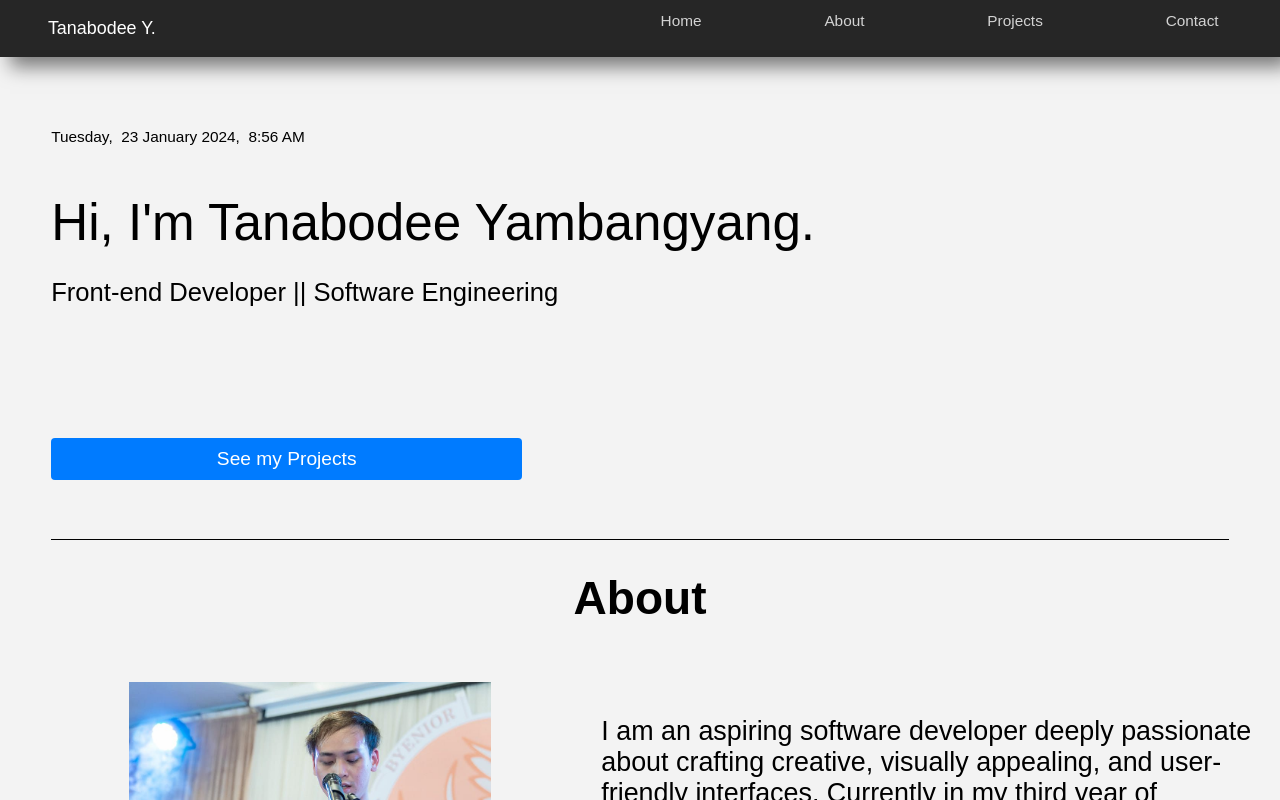
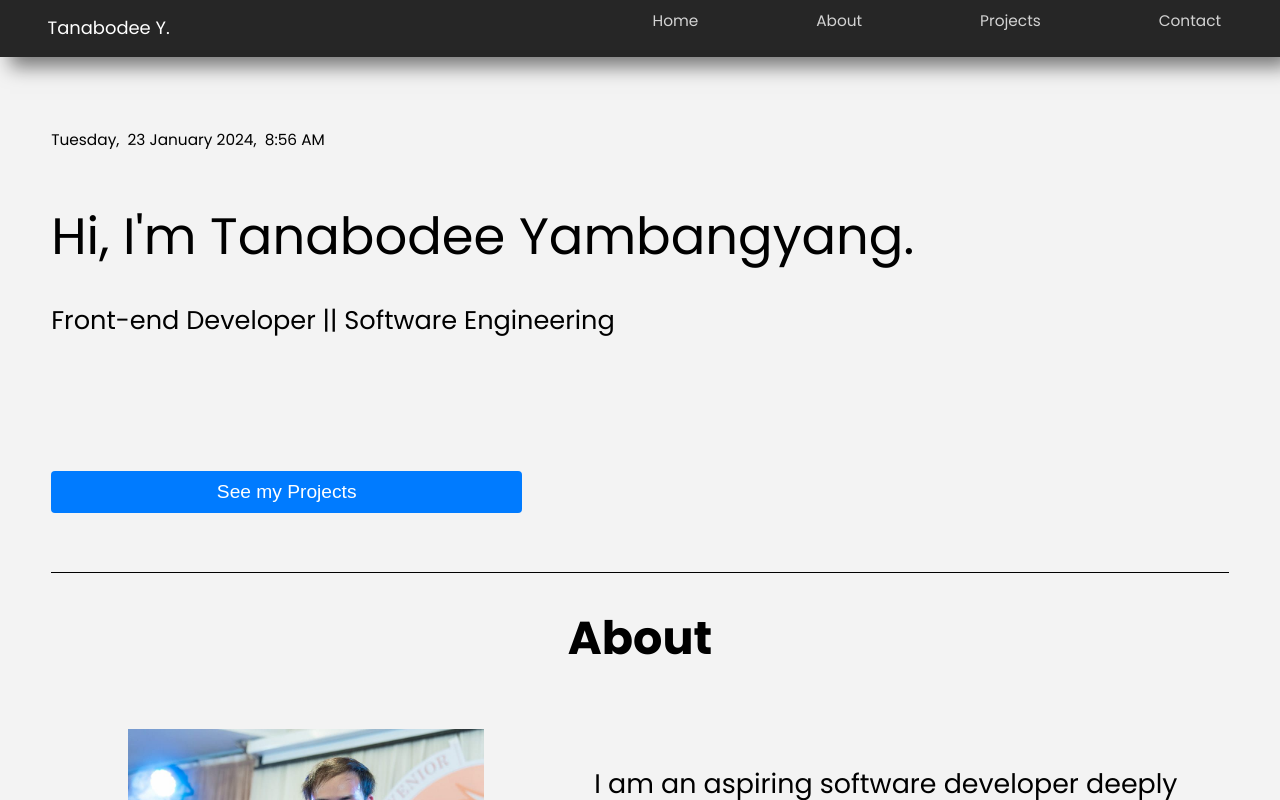
Before and after one commit to Tanabodee-Yambangyang/Resume-Website, a React (Create React App) app in the folder resume-website/: page / in a window 1280 px wide. Shown: the top 800 px of the page. Built offline with nearby package versions, Linux system fonts and the light colour scheme.

Commit message:
Add font

```diff
--- a/resume-website/src/index.css
+++ b/resume-website/src/index.css
@@ -1,3 +1,5 @@
+@import url('https://fonts.googleapis.com/css2?family=Poppins:ital,wght@0,400;0,700;1,400;1,700&display=swap');
+
 body {
   -webkit-font-smoothing: antialiased;
   -moz-osx-font-smoothing: grayscale;
```
